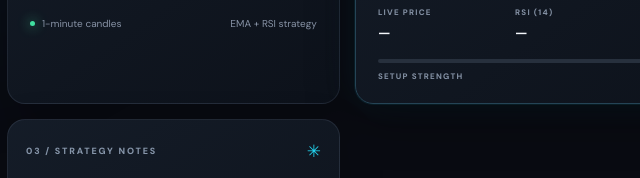
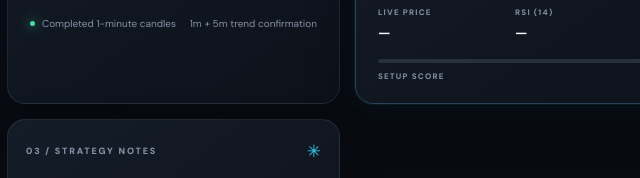
Before and after one commit to jhunjhunumusic8-beep/vantage-ai, a plain HTML site: page index.html in a window 1280 px wide. Shown: the part 465-643 px from the top of the page, 77-717 px from the left. Drawn offline with Linux system fonts and the light colour scheme; no server answers.

Commit message:
Update dashboard labels for multi-timeframe signal scoring

```diff
--- a/index.html
+++ b/index.html
@@ -34,7 +34,7 @@
           <option value="USD/CHF">USD / CHF</option><option value="USD/CAD">USD / CAD</option>
           <option value="NZD/USD">NZD / USD</option><option value="EUR/JPY">EUR / JPY</option>
         </select><span>⌄</span></div>
-        <div class="control-foot"><span><i class="tiny-dot"></i> 1-minute candles</span><span>EMA + RSI strategy</span></div>
+        <div class="control-foot"><span><i class="tiny-dot"></i> Completed 1-minute candles</span><span>1m + 5m trend confirmation</span></div>
       </div>
 
       <div class="panel signal-panel" id="signalPanel">
@@ -49,7 +49,7 @@
           <div><span>EMA TREND</span><strong id="trend">—</strong></div>
         </div>
         <div class="meter"><div id="meterFill"></div></div>
-        <div class="meter-label"><span>SETUP STRENGTH</span><strong id="strength">—</strong></div>
+        <div class="meter-label"><span>SETUP SCORE</span><strong id="strength">—</strong></div>
       </div>
 
       <div class="action-panel">
```
